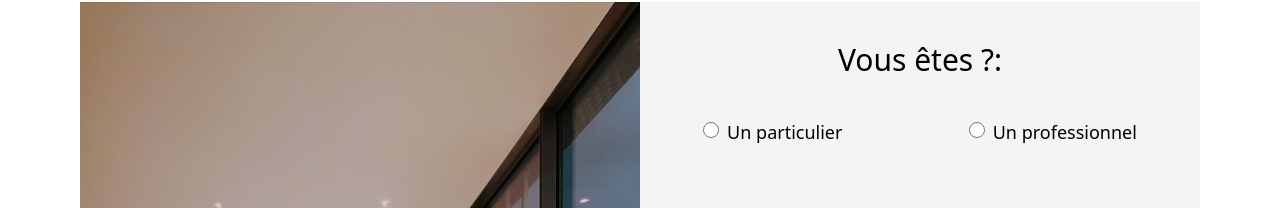
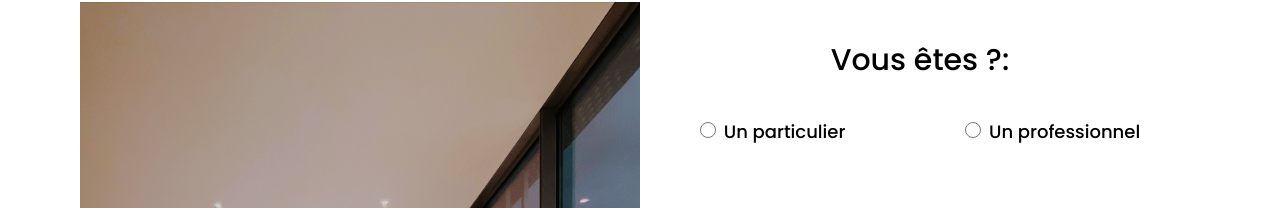
Before and after one commit to cedricngoune/parquet-flooring-website, a React (Create React App) app in the folder client/: page / in a window 1280 px wide. Shown: the part 2894-3102 px from the top of the page. Built offline with nearby package versions, Linux system fonts and the light colour scheme.

Commit message:
fixing deployment

```diff
--- a/client/public/index.html
+++ b/client/public/index.html
@@ -38,7 +38,7 @@
       work correctly both with client-side routing and a non-root public URL.
       Learn how to configure a non-root public URL by running `npm run build`.
     -->
-    <title>React App</title>
+    <title>Références & Excellence</title>
   </head>
   <body>
     <noscript>You need to enable JavaScript to run this app.</noscript>
--- a/client/src/components/forms/customer-form.tsx
+++ b/client/src/components/forms/customer-form.tsx
@@ -26,7 +26,7 @@ const CustomerForm = () => {
   };
 
   return (
-    <form className="w-full px-5 py-5 fade" onSubmit={handleSubmit(onSubmit)}>
+    <form className="w-full mx-8 py-5 fade" onSubmit={handleSubmit(onSubmit)}>
       <div className="grid grid-cols-2 gap-2">
         <div className="mt-8">
           <label className="uppercase text-sm text-black font-light">
--- a/client/src/components/project/project-list.tsx
+++ b/client/src/components/project/project-list.tsx
@@ -9,7 +9,7 @@ const ProjectList = () => {
           <div className="relative text-center  card-project">
             <img
               src={images[0]}
-              className="card-image"
+              className="w-80 card-image"
               loading="lazy"
               alt={title}
             />
--- a/client/src/components/radio-button/radio-button.tsx
+++ b/client/src/components/radio-button/radio-button.tsx
@@ -19,7 +19,7 @@ const Radiobutton: FC<RadioProps> = ({
   return (
     <>
       <input
-        className="rounded-full h-4 w-4 duration-200 mt-1 float-left mr-2 cursor-pointer"
+        className="rounded-full h-4 w-4 duration-200 mt-1 font-light float-left mr-2 cursor-pointer"
         type="radio"
         name="radio"
         id={id}
--- a/client/src/pages/contact.tsx
+++ b/client/src/pages/contact.tsx
@@ -25,13 +25,13 @@ const Contact = () => {
             />
           </div>
 
-          <div className=" bg-gray-100 ">
+          <div className=" bg-white font-poppins ">
             <div className="my-10 text-center">
               <h2 className="text-3xl">Vous êtes ?:</h2>{" "}
             </div>
             <fieldset className="my-10 flex justify-around form-check">
               {keywords.map((keyword, index) => (
-                <div key={index}>
+                <div key={index} className="font-light">
                   <Radiobutton
                     label={keyword}
                     id={keyword}
```
